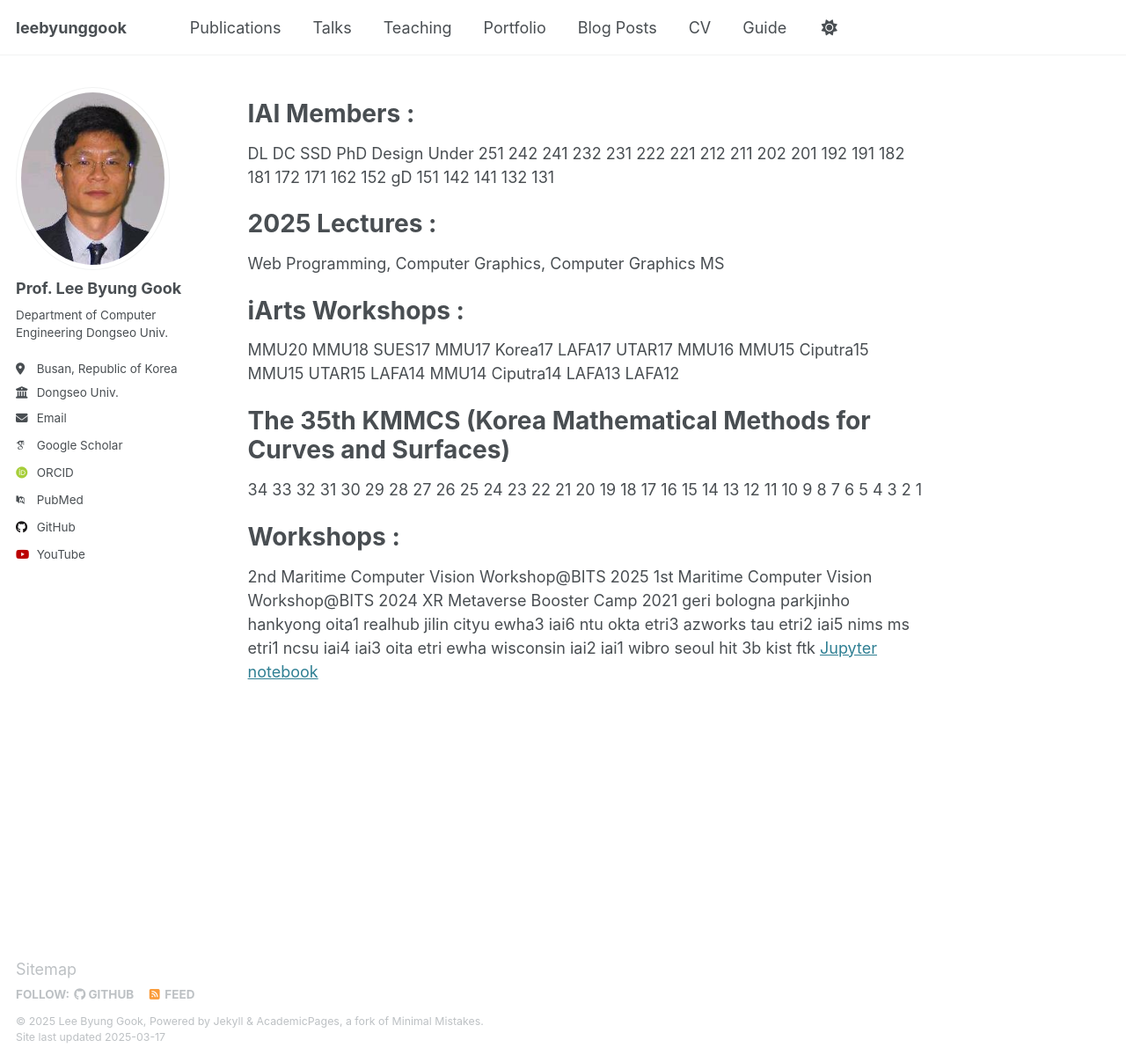
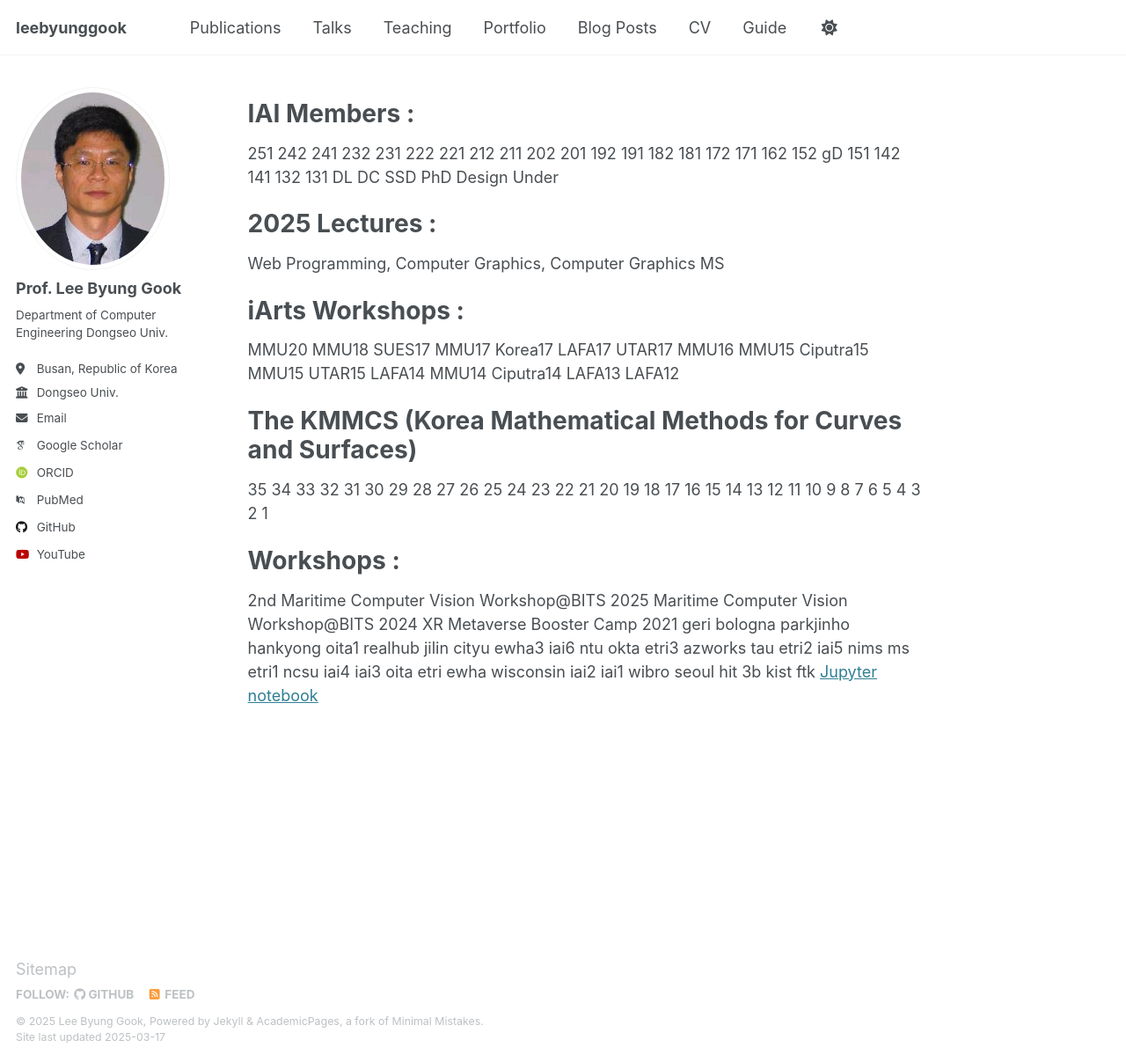
Before and after one commit to leebyunggook/leebyunggook.github.io, a Jekyll site: the page built from _pages/about.md, in a window 1280 px wide and 1207 px high. Shown: the whole window at 88% size. Built offline with Jekyll 4.4.1, drawn with Linux system fonts in a browser that asks for light colours; some web fonts are replaced.

Commit message:
Update about.md

```diff
--- a/_pages/about.md
+++ b/_pages/about.md
@@ -6,12 +6,11 @@ redirect_from:
   - /about/
   - /about.html
 ---
-
 IAI Members :
 ======
-DL DC SSD PhD Design Under
 251 242 241 232 231 222 221 212 211 202 201 192 191
 182 181 172 171 162 152 gD 151 142 141 132 131
+DL DC SSD PhD Design Under
 
 2025 Lectures :
 ======
@@ -21,15 +20,15 @@ iArts Workshops :
 ======
 MMU20 MMU18 SUES17 MMU17 Korea17 LAFA17 UTAR17 MMU16 MMU15 Ciputra15 MMU15 UTAR15 LAFA14 MMU14 Ciputra14 LAFA13 LAFA12
 
-The 35th KMMCS (Korea Mathematical Methods for Curves and Surfaces)
+The KMMCS (Korea Mathematical Methods for Curves and Surfaces)
 ======
-34 33 32 31 30 29 28 27 26 25 24 23 22 21 20
+35 34 33 32 31 30 29 28 27 26 25 24 23 22 21 20
 19 18 17 16 15 14 13 12 11 10 9 8 7 6 5 4 3 2 1
 
 Workshops :
 ======
 2nd Maritime Computer Vision Workshop@BITS 2025
-1st Maritime Computer Vision Workshop@BITS 2024
+Maritime Computer Vision Workshop@BITS 2024
 XR Metaverse Booster Camp 2021
 geri bologna parkjinho hankyong oita1 realhub jilin cityu ewha3 iai6 ntu okta etri3 azworks tau etri2
 iai5 nims ms etri1 ncsu iai4 iai3 oita etri ewha wisconsin iai2 iai1 wibro seoul hit 3b kist ftk
```
